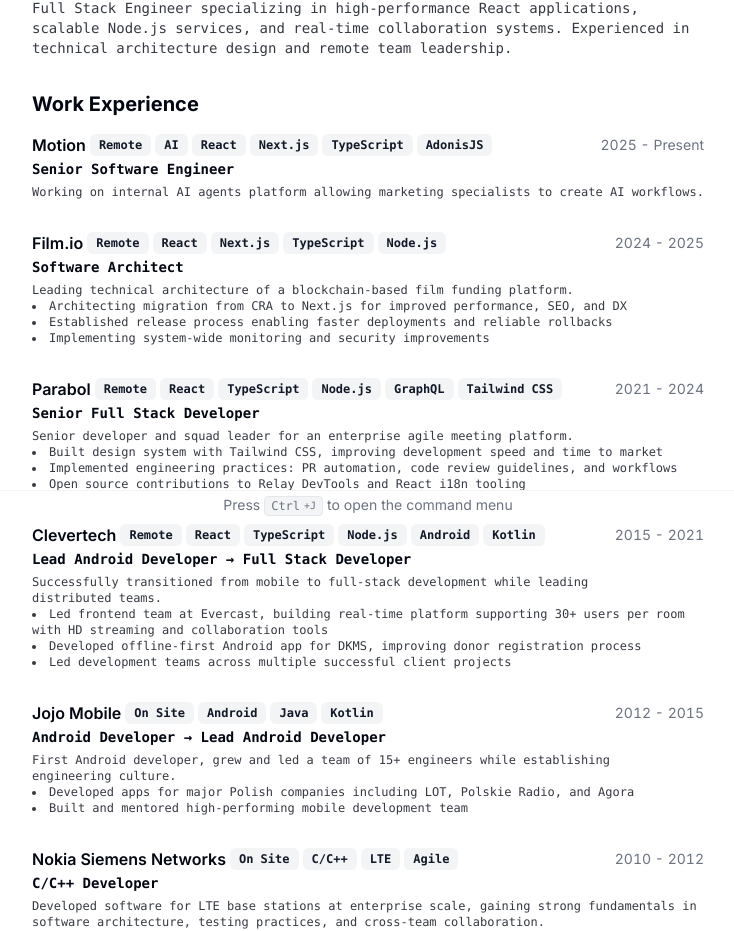
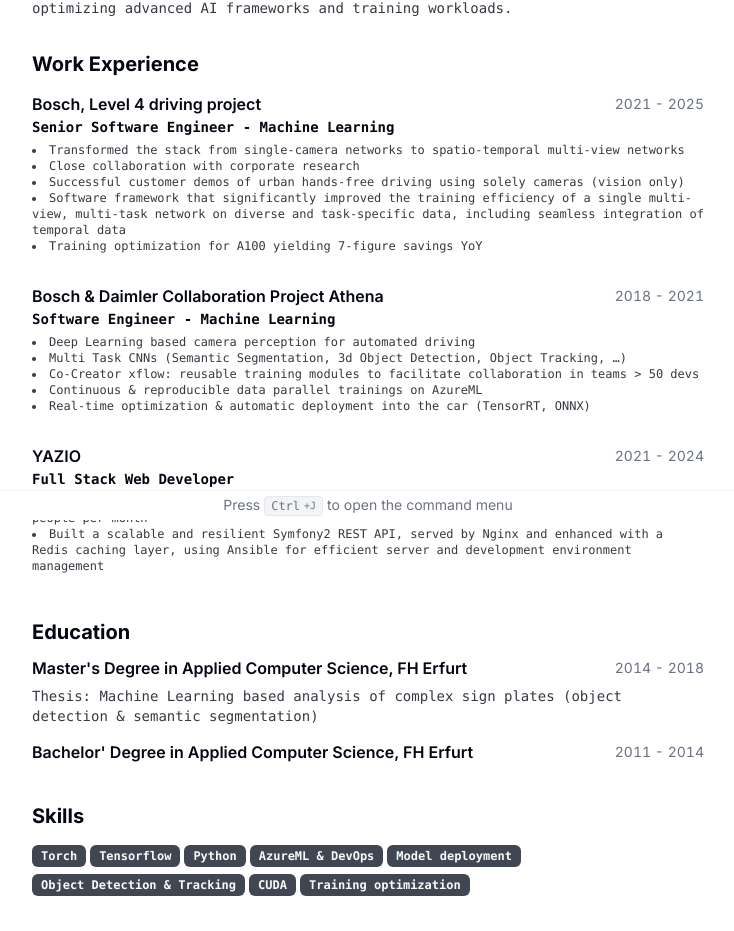
Before and after one commit to thoomi/cv, a Next.js app: page / in a window 1280 px wide. Shown: the part 280-1211 px from the top of the page, without its empty margins (272-1006 px from the left). Built offline with nearby package versions, Linux system fonts and the light colour scheme.

Commit message:
Add resume data

```diff
--- a/src/data/resume-data.tsx
+++ b/src/data/resume-data.tsx
@@ -1,237 +1,138 @@
 import type { ResumeData } from "@/lib/types";
 
 export const RESUME_DATA: ResumeData = {
-  name: "Bartosz Jarocki",
-  initials: "BJ",
-  location: "Wrocław, Poland, CET",
-  locationLink: "https://www.google.com/maps/place/Wrocław",
-  about: "Full Stack Engineer dedicated to building high-quality products.",
+  name: "Thomas Blank",
+  initials: "TB",
+  location: "Freiburg, Germany, CET",
+  locationLink: "https://www.google.com/maps/place/Freiburg",
+  about: "Senior Software Engineer for Machine Learning",
   summary: (
     <>
-      Full Stack Engineer specializing in high-performance React applications,
-      scalable Node.js services, and real-time collaboration systems.
-      Experienced in technical architecture design and remote team leadership.
+      Accomplished software engineer with extensive experience in developing and optimizing advanced AI frameworks and training workloads.
     </>
   ),
-  avatarUrl: "https://avatars.githubusercontent.com/u/1017620?v=4",
-  personalWebsiteUrl: "https://jarocki.me",
+  avatarUrl: "https://avatars.githubusercontent.com/u/4013007?v=4",
+  personalWebsiteUrl: "https://aboutblank.me",
   contact: {
-    email: "bartosz.jarocki@hey.com",
-    tel: "+48530213401",
+    email: "thomi.blank@gmail.com",
+    tel: "",
     social: [
       {
         name: "GitHub",
-        url: "https://github.com/BartoszJarocki",
+        url: "https://github.com/thoomi",
         icon: "github",
       },
       {
         name: "LinkedIn",
-        url: "https://www.linkedin.com/in/bjarocki/",
+        url: "https://www.linkedin.com/in/blanktho/",
         icon: "linkedin",
-      },
-      {
-        name: "X",
-        url: "https://x.com/BartoszJarocki",
-        icon: "x",
       },
     ],
   },
   education: [
     {
-      school: "Wrocław University of Technology",
-      degree: "Bachelor's Degree in Control systems engineering and Robotics",
-      start: "2007",
-      end: "2010",
+      school: "Master's Degree in Applied Computer Science, FH Erfurt",
+      degree: "Thesis: Machine Learning based analysis of complex sign plates (object detection & semantic segmentation)",
+      start: "2014",
+      end: "2018",
+    },
+    {
+      school: "Bachelor' Degree in Applied Computer Science, FH Erfurt",
+      degree: "",
+      start: "2011",
+      end: "2014",
     },
   ],
   work: [
     {
-      company: "Motion",
-      link: "https://motionapp.com/",
-      badges: ["Remote", "AI", "React", "Next.js", "TypeScript", "AdonisJS"],
-      title: "Senior Software Engineer",
-      start: "2025",
-      end: null,
-      description: (
+      company: "Bosch, Level 4 driving project",
+      link: "https://www.bosch.com/stories/topics/automated-driving/",
+      badges: [],
+      title: "Senior Software Engineer - Machine Learning",
+      start: "2021",
+      end: "2025",
+      description:  (
         <>
-          Working on internal AI agents platform allowing marketing specialists
-          to create AI workflows.
-        </>
-      ),
-    },
-    {
-      company: "Film.io",
-      link: "https://film.io",
-      badges: ["Remote", "React", "Next.js", "TypeScript", "Node.js"],
-      title: "Software Architect",
-      start: "2024",
-      end: "2025",
-      description: (
-        <>
-          Leading technical architecture of a blockchain-based film funding
-          platform.
           <ul className="list-inside list-disc">
             <li>
-              Architecting migration from CRA to Next.js for improved
-              performance, SEO, and DX
+              Transformed the stack from single-camera networks to spatio-temporal multi-view networks
             </li>
             <li>
-              Established release process enabling faster deployments and
-              reliable rollbacks
+              Close collaboration with corporate research
             </li>
             <li>
-              Implementing system-wide monitoring and security improvements
+              Successful customer demos of urban hands-free driving using solely cameras (vision only)
+            </li>
+            <li>
+              Software framework that significantly improved the training efficiency of a single multi-view, multi-task network on diverse and task-specific data, including seamless integration of temporal data
+            </li>
+            <li>
+              Training optimization for A100 yielding 7-figure savings YoY
             </li>
           </ul>
         </>
       ),
     },
     {
-      company: "Parabol",
-      link: "https://parabol.co",
-      badges: [
-        "Remote",
-        "React",
-        "TypeScript",
-        "Node.js",
-        "GraphQL",
-        "Tailwind CSS",
-      ],
-      title: "Senior Full Stack Developer",
-      start: "2021",
-      end: "2024",
+      company: "Bosch & Daimler Collaboration Project Athena",
+      link: "https://www.businessinsider.de/gruenderszene/allgemein/daimler-bosch-roboter-taxis/",
+      badges: [],
+      title: "Software Engineer - Machine Learning",
+      start: "2018",
+      end: "2021",
       description: (
         <>
-          Senior developer and squad leader for an enterprise agile meeting
-          platform.
           <ul className="list-inside list-disc">
             <li>
-              Built design system with Tailwind CSS, improving development speed
-              and time to market
+              Deep Learning based camera perception for automated driving
             </li>
             <li>
-              Implemented engineering practices: PR automation, code review
-              guidelines, and workflows
+              Multi Task CNNs (Semantic Segmentation, 3d Object Detection, Object Tracking, …)
             </li>
             <li>
-              Open source contributions to Relay DevTools and React i18n tooling
+              Co-Creator xflow: reusable training modules to facilitate collaboration in teams {">"} 50 devs
+            </li>
+            <li>
+              Continuous & reproducible data parallel trainings on AzureML
+            </li>
+            <li>
+              Real-time optimization & automatic deployment into the car (TensorRT, ONNX)
             </li>
           </ul>
         </>
       ),
     },
     {
-      company: "Clevertech",
-      link: "https://clevertech.biz",
-      badges: ["Remote", "React", "TypeScript", "Node.js", "Android", "Kotlin"],
-      title: "Lead Android Developer → Full Stack Developer",
-      start: "2015",
-      end: "2021",
+      company: "YAZIO",
+      link: "https://www.yazio.com",
+      badges: [],
+      title: "Full Stack Web Developer",
+      start: "2021",
+      end: "2024",
       description: (
         <>
-          Successfully transitioned from mobile to full-stack development while
-          leading distributed teams.
           <ul className="list-inside list-disc">
             <li>
-              Led frontend team at Evercast, building real-time platform
-              supporting 30+ users per room with HD streaming and collaboration
-              tools
+              Successfully developed a high performance & responsive website, seen by over a million people per month
             </li>
             <li>
-              Developed offline-first Android app for DKMS, improving donor
-              registration process
-            </li>
-            <li>
-              Led development teams across multiple successful client projects
+              Built a scalable and resilient Symfony2 REST API, served by Nginx and enhanced with a Redis caching layer, using Ansible for efficient server and development environment management
             </li>
           </ul>
         </>
       ),
     },
-    {
-      company: "Jojo Mobile",
-      link: "https://bsgroup.eu/",
-      badges: ["On Site", "Android", "Java", "Kotlin"],
-      title: "Android Developer → Lead Android Developer",
-      start: "2012",
-      end: "2015",
-      description: (
-        <>
-          First Android developer, grew and led a team of 15+ engineers while
-          establishing engineering culture.
-          <ul className="list-inside list-disc">
-            <li>
-              Developed apps for major Polish companies including LOT, Polskie
-              Radio, and Agora
-            </li>
-            <li>Built and mentored high-performing mobile development team</li>
-          </ul>
-        </>
-      ),
-    },
-    {
-      company: "Nokia Siemens Networks",
-      link: "https://www.nokia.com",
-      badges: ["On Site", "C/C++", "LTE", "Agile"],
-      title: "C/C++ Developer",
-      start: "2010",
-      end: "2012",
-      description:
-        "Developed software for LTE base stations at enterprise scale, gaining strong fundamentals in software architecture, testing practices, and cross-team collaboration.",
-    },
   ],
   skills: [
-    "React/Next.js/Remix",
-    "TypeScript",
-    "Tailwind CSS",
-    "Design Systems",
-    "WebRTC",
-    "WebSockets",
-    "Node.js",
-    "GraphQL",
-    "Relay",
-    "System Architecture",
-    "Remote Team Leadership",
+    "Torch",
+    "Tensorflow",
+    "Python",
+    "AzureML & DevOps",
+    "Model deployment",
+    "Object Detection & Tracking",
+    "CUDA",
+    "Training optimization",
   ],
   projects: [
-    {
-      title: "Monito",
-      techStack: ["TypeScript", "Next.js", "Browser Extension", "PostgreSQL"],
-      description:
-        "Browser extension for debugging web applications. Includes taking screenshots, screen recording, E2E tests generation and generating bug reports",
-      link: {
-        label: "monito.dev",
-        href: "https://monito.dev/",
-      },
-    },
-    {
-      title: "Consultly",
-      techStack: [
-        "TypeScript",
-        "Next.js",
-        "Vite",
-        "GraphQL",
-        "WebRTC",
-        "Tailwind CSS",
-        "PostgreSQL",
-        "Redis",
-      ],
-      description:
-        "Platform for online consultations with real-time video meetings and scheduling",
-      link: {
-        label: "consultly.com",
-        href: "https://consultly.com/",
-      },
-    },
-    {
-      title: "Minimalist CV",
-      techStack: ["TypeScript", "Next.js", "Tailwind CSS"],
-      description:
-        "An open source minimalist, print friendly CV template with a focus on readability and clean design. >9k stars on GitHub",
-      link: {
-        label: "Minimalist CV",
-        href: "https://github.com/BartoszJarocki/cv",
-      },
-    },
   ],
 } as const;
```
